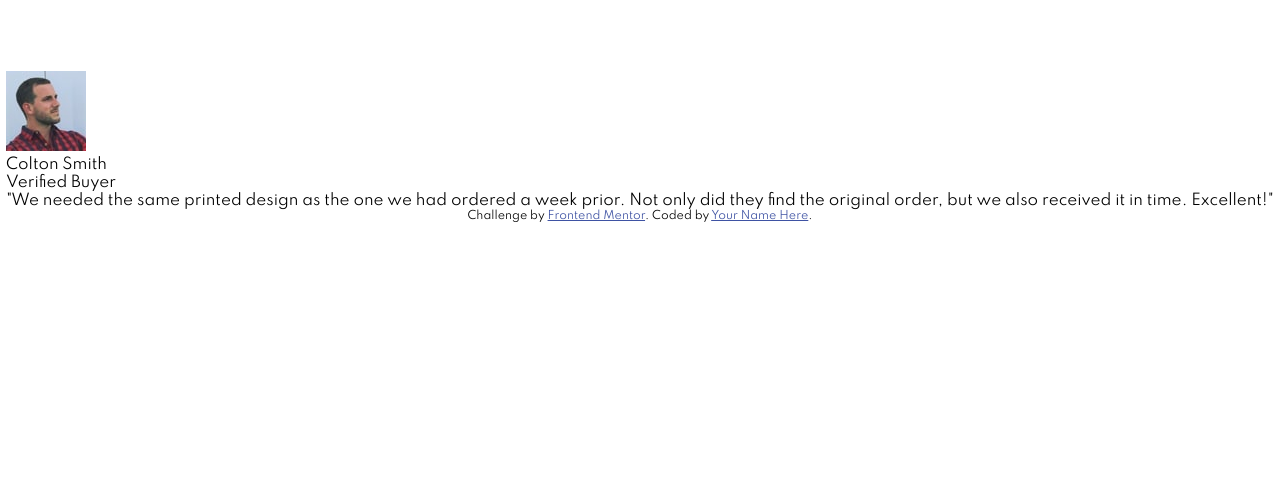
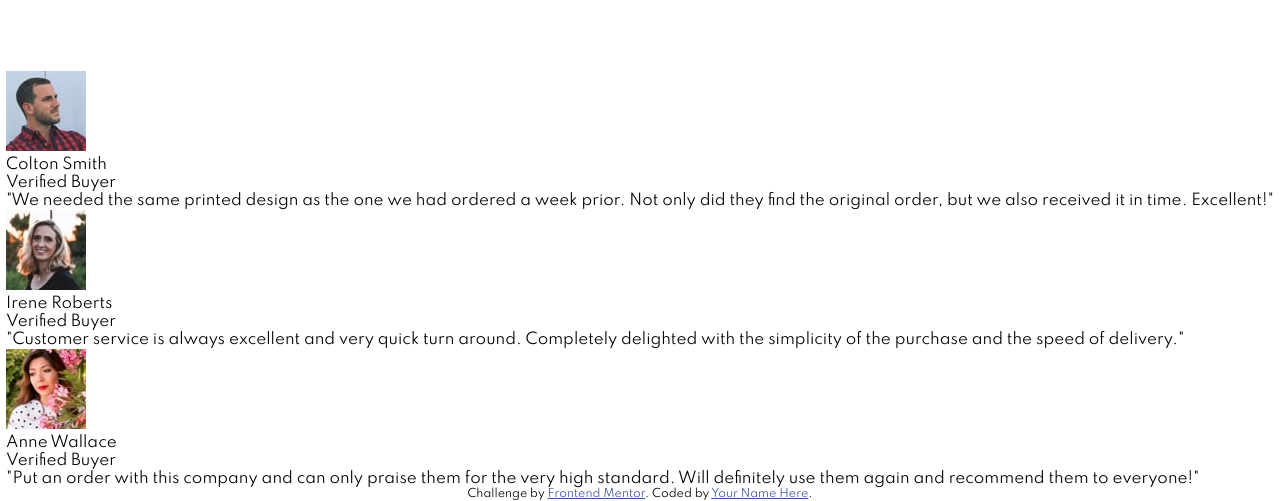
Before and after one commit to danielVaini/social-proof-section, a plain HTML site: page index.html in a window 1280 px wide. Shown: the part 329-830 px from the top of the page. Before the commit the page ends 800 px from the top, so only its background shows below. Drawn offline with Linux system fonts and the light colour scheme.

Commit message:
feat: Adicionando novos cards e footer

```diff
--- a/index.html
+++ b/index.html
@@ -78,13 +78,13 @@
           </div>
         </div>
         <!-- Cards with comments -->
-        <div class="coments">
-          <div class="card">
+        <div class="comments">
+          <div class="card top">
             <div class="perfil">
               <img src="./images/image-colton.jpg" alt="" />
               <div class="about">
                 <p>Colton Smith</p>
-                <p>Verified Buyer</p>
+                <span>Verified Buyer</span>
               </div>
             </div>
             <div class="description">
@@ -95,19 +95,45 @@
               </p>
             </div>
           </div>
+          <div class="card center">
+            <div class="perfil">
+              <img src="./images/image-irene.jpg" alt="" />
+              <div class="about">
+                <p>Irene Roberts </p>
+                <span>Verified Buyer</span>
+              </div>
+            </div>
+            <div class="description">
+              <p>
+                "Customer service is always excellent and very quick turn around. Completely
+    delighted with the simplicity of the purchase and the speed of delivery."
+
+              </p>
+            </div>
+          </div>
+          <div class="card bottom">
+            <div class="perfil">
+              <img src="./images/image-anne.jpg" alt="" />
+              <div class="about">
+                <p>Anne Wallace  </p>
+                <span>Verified Buyer</span>
+              </div>
+            </div>
+            <div class="description">
+              <p>
+                "Put an order with this company and can only praise them for the very high
+                standard. Will definitely use them again and recommend them to everyone!"
+              </p>
+            </div>
+          </div>
         </div>
       </section>
     </div>
 
-    <!-- Irene Roberts
-    Verified Buyer
-    "Customer service is always excellent and very quick turn around. Completely
-    delighted with the simplicity of the purchase and the speed of delivery."
 
-    Anne Wallace
-    Verified Buyer
-    "Put an order with this company and can only praise them for the very high
-    standard. Will definitely use them again and recommend them to everyone!" -->
+
+
+
 
     <div class="attribution">
       Challenge by
```
